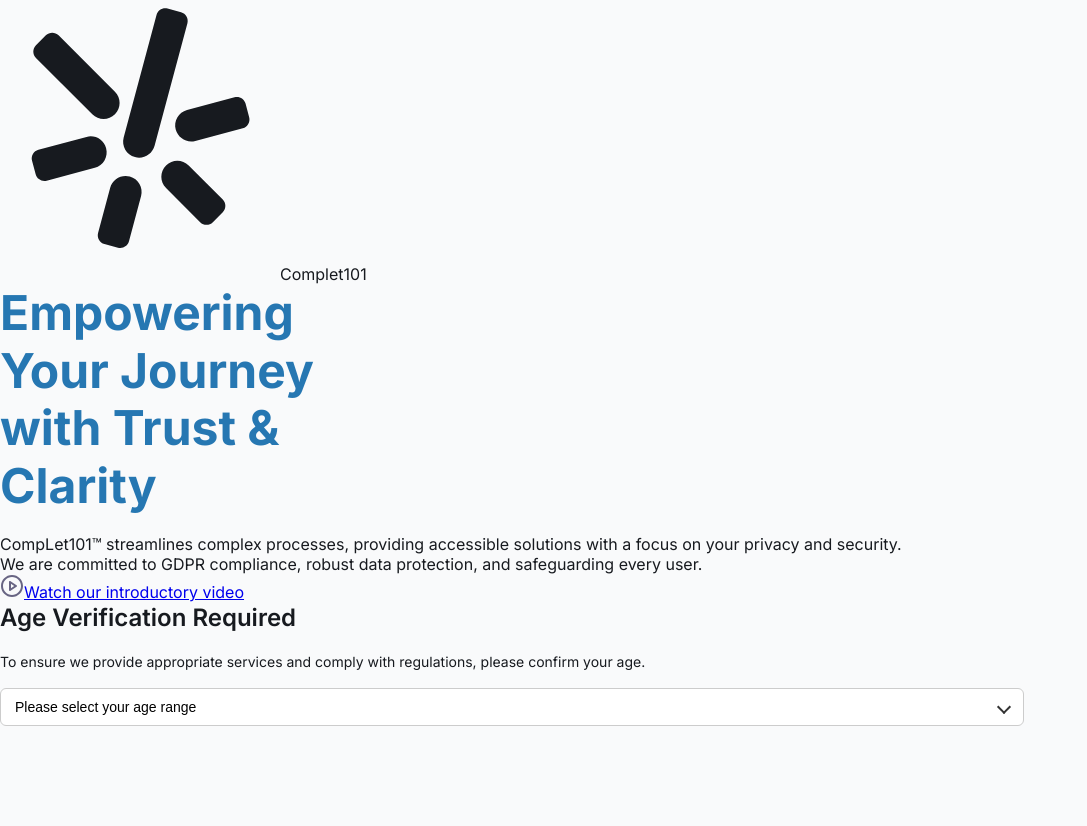
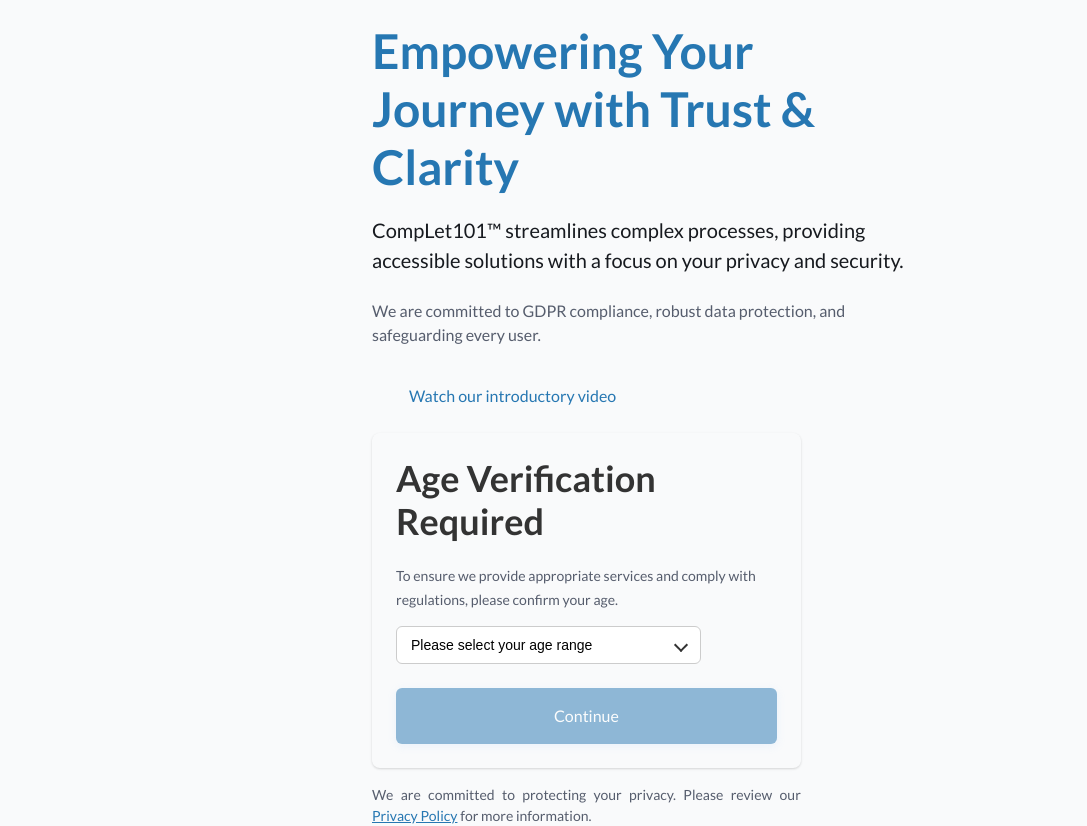
Before and after one commit to synoloop-solutions/complet101-frontend, a React (Vite) app: page / in a window 1280 px wide. Shown: the whole page, without its empty margins (0-1087 px from the left). Before the commit the page ends 800 px from the top, so only its background shows below. Built offline with nearby package versions, Linux system fonts and the light colour scheme; some icons are missing.

Commit message:
refactor: change the design partern from Mobile first to Desktop

```diff
--- a/package.json
+++ b/package.json
@@ -11,6 +11,7 @@
   },
   "dependencies": {
     "@radix-ui/react-dropdown-menu": "^2.1.16",
+    "iconsax-reactjs": "^0.0.8",
     "lucide-react": "^0.542.0",
     "prop-types": "^15.8.1",
     "react": "^19.1.1",
--- a/src/components/AgeVerication.jsx
+++ b/src/components/AgeVerication.jsx
@@ -2,6 +2,8 @@
 import PropTypes from "prop-types";
 import styles from "./AgeVerification.module.css";
 import CustomSelect from "./CustomSelect";
+import Button from "./Button";
+import Heading from "./Heading";
 
 /**
  * Age verification component with enhanced UX and validation
@@ -20,6 +22,8 @@
 }) => {
   const [selectedAge, setSelectedAge] = useState(null);
   const [hasAttempted, setHasAttempted] = useState(false);
+
+  const [loading, setLoading] = useState(false);
 
   // Default messages with override capability
   const messages = {
@@ -46,6 +50,14 @@
       isAdult: false,
     },
   ];
+
+  const handleContinue = async () => {
+    setLoading(true);
+    // Simulate API call
+    await new Promise((resolve) => setTimeout(resolve, 2000));
+    setLoading(false);
+    console.log("Continue clicked!");
+  };
 
   const handleAgeSelection = useCallback(
     (selectedOption) => {
@@ -74,9 +86,19 @@
       aria-describedby="age-verification-description"
     >
       <div className={styles.content}>
-        <h2 id="age-verification-title" className={styles.title}>
+        <Heading
+          id="age-verification-title"
+          className={styles.title}
+          level="h3"
+          size="medium"
+          color=""
+          weight="bold"
+        >
           {messages.title}
-        </h2>
+        </Heading>
+        {/* <h2 id="age-verification-title" className={styles.title}>
+          {messages.title}
+        </h2> */}
 
         <p id="age-verification-description" className={styles.description}>
           {messages.description}
@@ -94,8 +116,6 @@
             }
             aria-invalid={showError || !!error}
           />
-        </div>
-
           {/* Error Messages */}
           {(showError || error) && (
             <div
@@ -118,6 +138,16 @@
               <p>{messages.underageMessage}</p>
             </div>
           )}
+        </div>
+
+        <Button
+          variant="primary"
+          size="large"
+          onClick={handleContinue}
+          loading={loading}
+        >
+          Continue
+        </Button>
 
         {/* Loading State */}
         {isLoading && (
--- a/src/components/AgeVerification.module.css
+++ b/src/components/AgeVerification.module.css
@@ -1,27 +1,48 @@
-.ageverification {
-  font-size: 24px;
+.ageVerification {
+  font-size: 16px;
   color: #333;
   width: 100%;
-  height: 200px;
-  /* background-color: ; */
-  padding: 24px;
+  padding: 16px;
+  border-radius: 8px;
+  box-shadow: rgba(0, 0, 0, 0.1) 0px 1px 3px 0px,
+    rgba(0, 0, 0, 0.06) 0px 1px 2px 0px;
 
-  width: 80%;
-
-  border-radius: 10px;
-  box-shadow: rgba(149, 157, 165, 0.2) 0px 8px 24px;
-}
-
-.title {
-  margin-block-end: 16px;
-
-  font-size: 24px;
-  line-height: 32px;
-  font-weight: 600;
+  font-family: "Lato", sans-serif;
 }
 
 .description {
   font-size: 14px;
   line-height: 24px;
   font-weight: 400;
+  color: var(--primary-color);
 }
+
+.title {
+  text-align: center;
+}
+
+.selectContainer {
+  margin-block-end: 24px;
+}
+
+.underageMessage {
+  font-size: 14px;
+  color: red;
+  margin-top: 8px;
+  font-weight: 500;
+}
+
+@media (min-width: 1200px) {
+  .ageVerification {
+    font-size: 24px;
+    padding: 24px;
+    width: 80%;
+  }
+
+  .title {
+    margin-block-end: 16px;
+    font-size: 24px;
+    line-height: 32px;
+    font-weight: 600;
+  }
+}
--- /dev/null
+++ b/src/components/Button.jsx
@@ -0,0 +1,87 @@
+import React from "react";
+import styles from "./Button.module.css";
+
+/**
+ * Reusable Button component with multiple variants and states
+ *
+ * @param {string|React.ReactNode} children - Button content
+ * @param {string} variant - Button style variant
+ * @param {string} size - Button size variant
+ * @param {boolean} disabled - Disabled state
+ * @param {boolean} loading - Loading state
+ * @param {string} type - HTML button type
+ * @param {Function} onClick - Click handler
+ * @param {string} className - Additional CSS classes
+ * @param {Object} style - Inline styles
+ * @param {Object} ...props - Additional HTML button attributes
+ */
+const Button = ({
+  children,
+  variant = "primary",
+  size = "large",
+  disabled = false,
+  loading = false,
+  type = "button",
+  onClick,
+  className = "",
+  style = {},
+  ...props
+}) => {
+  // Build CSS classes
+  const cssClasses = [
+    styles.button,
+    styles[`button--${variant}`],
+    styles[`button--${size}`],
+    loading && styles["button--loading"],
+    disabled && styles["button--disabled"],
+    className,
+  ]
+    .filter(Boolean)
+    .join(" ");
+
+  // Handle click with loading/disabled state
+  const handleClick = (event) => {
+    if (disabled || loading) {
+      event.preventDefault();
+      return;
+    }
+    onClick?.(event);
+  };
+
+  return (
+    <button
+      type={type}
+      className={cssClasses}
+      onClick={handleClick}
+      disabled={disabled || loading}
+      style={style}
+      aria-disabled={disabled || loading}
+      {...props}
+    >
+      {loading && (
+        <span className={styles.spinner} aria-hidden="true">
+          <svg className={styles.spinnerIcon} viewBox="0 0 24 24">
+            <circle
+              cx="12"
+              cy="12"
+              r="10"
+              stroke="currentColor"
+              strokeWidth="2"
+              fill="none"
+              strokeLinecap="round"
+              strokeDasharray="32"
+              strokeDashoffset="32"
+            />
+          </svg>
+        </span>
+      )}
+      <span className={loading ? styles.buttonTextLoading : styles.buttonText}>
+        {children}
+      </span>
+    </button>
+  );
+};
+
+// Export both default and named
+export default Button;
+export { Button };
--- /dev/null
+++ b/src/components/Button.module.css
@@ -0,0 +1,190 @@
+/* Base button styles */
+.button {
+  display: inline-flex;
+  align-items: center;
+  justify-content: center;
+  gap: 8px;
+  border: none;
+  border-radius: 6px;
+  font-family: inherit;
+  font-weight: 500;
+  font-size: 14px;
+  text-align: center;
+  text-decoration: none;
+  cursor: pointer;
+  transition: all 0.2s ease-in-out;
+  position: relative;
+  overflow: hidden;
+  outline: none;
+  user-select: none;
+  white-space: nowrap;
+  opacity: 0.5;
+}
+
+.button:focus-visible {
+  outline: 2px solid #2563eb;
+  outline-offset: 2px;
+}
+
+/* Primary variant - matches your image */
+.button--primary {
+  background: var(--btn-color);
+  color: #ffffff;
+  box-shadow: 0 2px 8px rgba(147, 197, 253, 0.3);
+}
+
+.button--primary:hover:not(:disabled) {
+  background: var(--btn-color-hover);
+  box-shadow: 0 4px 12px rgba(147, 197, 253, 0.4);
+  transform: translateY(-1px);
+}
+
+.button--primary:active:not(:disabled) {
+  transform: translateY(0);
+  box-shadow: 0 2px 6px rgba(147, 197, 253, 0.3);
+}
+
+/* Secondary variant */
+.button--secondary {
+  background: #ffffff;
+  color: #6b7280;
+  border: 1px solid #e5e7eb;
+  box-shadow: 0 1px 3px rgba(0, 0, 0, 0.1);
+}
+
+.button--secondary:hover:not(:disabled) {
+  background: #f9fafb;
+  border-color: #d1d5db;
+  box-shadow: 0 2px 6px rgba(0, 0, 0, 0.15);
+}
+
+/* Outline variant */
+.button--outline {
+  background: transparent;
+  color: #93c5fd;
+  border: 2px solid #93c5fd;
+}
+
+.button--outline:hover:not(:disabled) {
+  background: #93c5fd;
+  color: #ffffff;
+}
+
+/* Ghost variant */
+.button--ghost {
+  background: transparent;
+  color: #6b7280;
+  border: none;
+  box-shadow: none;
+}
+
+.button--ghost:hover:not(:disabled) {
+  background: #f3f4f6;
+  color: #374151;
+}
+
+/* Danger variant */
+.button--danger {
+  background: linear-gradient(135deg, #fca5a5 0%, #f87171 100%);
+  color: #ffffff;
+  box-shadow: 0 2px 8px rgba(252, 165, 165, 0.3);
+}
+
+.button--danger:hover:not(:disabled) {
+  background: linear-gradient(135deg, #f87171 0%, #ef4444 100%);
+  box-shadow: 0 4px 12px rgba(252, 165, 165, 0.4);
+}
+
+/* Size variants */
+.button--large {
+  padding: 16px 32px;
+  font-size: 16px;
+  min-height: 56px;
+  width: 100%;
+  max-width: 400px;
+}
+
+.button--medium {
+  padding: 12px 24px;
+  font-size: 14px;
+  min-height: 44px;
+}
+
+.button--small {
+  padding: 8px 16px;
+  font-size: 13px;
+  min-height: 36px;
+}
+
+.button--icon {
+  padding: 12px;
+  min-height: 44px;
+  width: 44px;
+}
+
+/* States */
+.button--disabled {
+  opacity: 0.6;
+  cursor: not-allowed;
+  transform: none !important;
+  box-shadow: none !important;
+}
+
+.button--loading {
+  cursor: wait;
+}
+
+/* Loading spinner */
+.spinner {
+  display: inline-flex;
+  align-items: center;
+  justify-content: center;
+}
+
+.spinnerIcon {
+  width: 16px;
+  height: 16px;
+  animation: spin 1s linear infinite;
+}
+
+@keyframes spin {
+  from {
+    transform: rotate(0deg);
+    stroke-dashoffset: 32;
+  }
+  50% {
+    stroke-dashoffset: 0;
+  }
+  to {
+    transform: rotate(360deg);
+    stroke-dashoffset: -32;
+  }
+}
+
+/* Button text handling */
+.buttonText {
+  display: inline-flex;
+  align-items: center;
+  gap: 6px;
+}
+
+.buttonTextLoading {
+  opacity: 0.7;
+}
+
+/* Responsive design */
+@media (max-width: 768px) {
+  .button--large {
+    padding: 14px 28px;
+    font-size: 15px;
+    min-height: 52px;
+  }
+}
+
+@media (max-width: 480px) {
+  .button--large {
+    padding: 12px 24px;
+    font-size: 14px;
+    min-height: 48px;
+  }
+}
--- a/src/index.css
+++ b/src/index.css
@@ -1,4 +1,5 @@
-@import url("https://fonts.googleapis.com/css2?family=Inter:ital,opsz,wght@0,14..32,100..900;1,14..32,100..900&display=swap");
+/* @import url("https://fonts.googleapis.com/css2?family=Inter:ital,opsz,wght@0,14..32,100..900;1,14..32,100..900&display=swap"); */
+@import url("https://fonts.googleapis.com/css2?family=Lato:ital,wght@0,100;0,300;0,400;0,700;0,900;1,100;1,300;1,400;1,700;1,900&display=swap");
 
 * {
   margin: 0;
@@ -14,14 +15,14 @@
   --text-color: #171a1fff;
   --text-color-white: #ffffff;
   --btn-color: #2677b2ff;
-  /* --btn-color-hover: #1e5f91ff; */
+  --btn-color-hover: #1e5f91ff;
   --btn-color-hover-alt: #1e608fff;
   --border-color: #e5e7eb;
   --hover-color: #e0e7ff;
 }
-
 body {
-  font-family: "Inter", sans-serif;
+  /* font-family: "Inter", sans-serif; */
+  font-family: "Lato", sans-serif;
   background-color: var(--background-color);
   color: var(--text-color);
   /* line-height: 1.6; */
--- a/src/pages/Home.jsx
+++ b/src/pages/Home.jsx
@@ -1,26 +1,22 @@
-import HeroSection from "../components/HeroSection";
-import Cards from "../components/card";
+import { PlayCircle } from "iconsax-reactjs";
 import styles from "./Home.module.css";
 import logoIcon from "../assets/logo-icon.svg";
-import playerIcon from "../assets/player-circle.svg";
 import AgeVerication from "../components/AgeVerication";
 import Heading from "../components/Heading";
+
+// import homeImage from "../assets/homeImg.png";
 
 const Home = () => {
   return (
     <>
       <div className={styles.heroSection}>
+        <div className={styles.separatorContainer}>
+          <div className={styles.content}>
             {/* Logo Section */}
             <div className={styles.logo}>
               <img src={logoIcon} alt="Logo" className={styles.logoIcon} />
               <span className={styles.logoText}>Complet101</span>
             </div>
-
-        <div className={styles.content}>
-          {/* HeroText */}
-          {/* <h1 className={styles.heroText}>
-            Empowering Your Journey with Trust & Clarity
-          </h1> */}
             <Heading
               level="h1"
               size="large"
@@ -42,12 +38,27 @@
             </p>
 
             <a className={styles.demoVideo} href="#">
-            <img src={playerIcon} alt="Player Icon" />
+              <PlayCircle size="32" color="#2677B2FF" />
               <span className={styles.demoText}>
                 Watch our introductory video
               </span>
             </a>
+
+            {/* Age Verification Section */}
             <AgeVerication />
+            <p className={styles.privacyNote}>
+              We are committed to protecting your privacy. Please review our{" "}
+              <a href="#" className={styles.privacyPolicyLink}>
+                Privacy Policy
+              </a>{" "}
+              for more information.
+            </p>
+          </div>
+
+          {/* Hero Image Section */}
+          <div className={styles.heroImageContainer}>
+            {/* <img src={homeImage} alt="Hero" className={styles.heroImage} /> */}
+          </div>
         </div>
       </div>
     </>
--- a/src/pages/Home.module.css
+++ b/src/pages/Home.module.css
@@ -1,3 +1,136 @@
-.homeTitle {
-  width: 30%;
+.heroSection {
+  display: flex;
+  flex-direction: column;
+  align-items: center;
+  justify-content: center;
+  padding: 32px 24px;
 }
+
+.logo {
+  display: flex;
+  align-items: center;
+  gap: 4px;
+
+  margin-block-end: 32px;
+}
+
+.logoIcon {
+  width: 32px;
+  height: auto;
+}
+
+.logoText {
+  font-size: 24px;
+  font-weight: 700;
+}
+
+.tagline {
+  font-size: 16px;
+  line-height: 1.5;
+  margin-block-end: 24px;
+}
+
+.description {
+  font-size: 16px;
+  color: var(--primary-color);
+  line-height: 1.5;
+  margin-block-end: 32px;
+}
+
+.demoVideo {
+  width: 100%;
+  display: flex;
+  align-items: center;
+  gap: 5px;
+  color: var(--secondary-color);
+  text-decoration: none;
+  margin-block-end: 22px;
+}
+
+.privacyNote {
+  font-size: 14px;
+  text-align: justify;
+  color: var(--primary-color);
+  line-height: 1.5;
+  margin-top: 16px;
+}
+
+/* ======================= */
+/* MEDIA QUERIES */
+/* ======================= */
+
+@media (min-width: 1200px) {
+  .heroSection {
+    padding: 128px 160px;
+    height: 100vh;
+  }
+
+  .logo {
+    display: flex;
+    align-items: center;
+    gap: 8px;
+
+    margin-block-end: 48px;
+  }
+
+  .logoIcon {
+    width: 48px;
+    height: 48px;
+  }
+
+  .logoText {
+    font-size: 32px;
+    font-weight: 700;
+  }
+
+  /* =================== */
+  /* Logo Section */
+  /* =================== */
+
+  .separatorContainer {
+    display: flex;
+    align-items: center;
+    justify-content: space-evenly;
+
+    margin-block-end: 48px;
+  }
+
+  /* ====================== */
+  /* Hero Text */
+  /* ====================== */
+  .content {
+    max-width: 536px;
+  }
+  .heroText {
+    font-size: 48px;
+    font-weight: 700;
+    line-height: 1.2;
+    color: var(--secondary-color);
+
+    margin-block-end: 26px;
+  }
+
+  .tagline {
+    font-size: 20px;
+  }
+
+  .privacyNote {
+    width: 80%;
+  }
+
+  .privacyPolicyLink {
+    color: var(--secondary-color);
+    /* text-decoration: none; */
+  }
+
+  .heroImageContainer {
+    max-width: 536px;
+    height: 500px;
+  }
+
+  .heroImage {
+    width: 100%;
+    height: 100%;
+    object-fit: cover;
+  }
+}
```
Also changed, not shown: src/assets/homeImg.png (added), 1 other file (tests, documents, lock files or other folders). Lines whose indentation alone changed are shown as unchanged.
